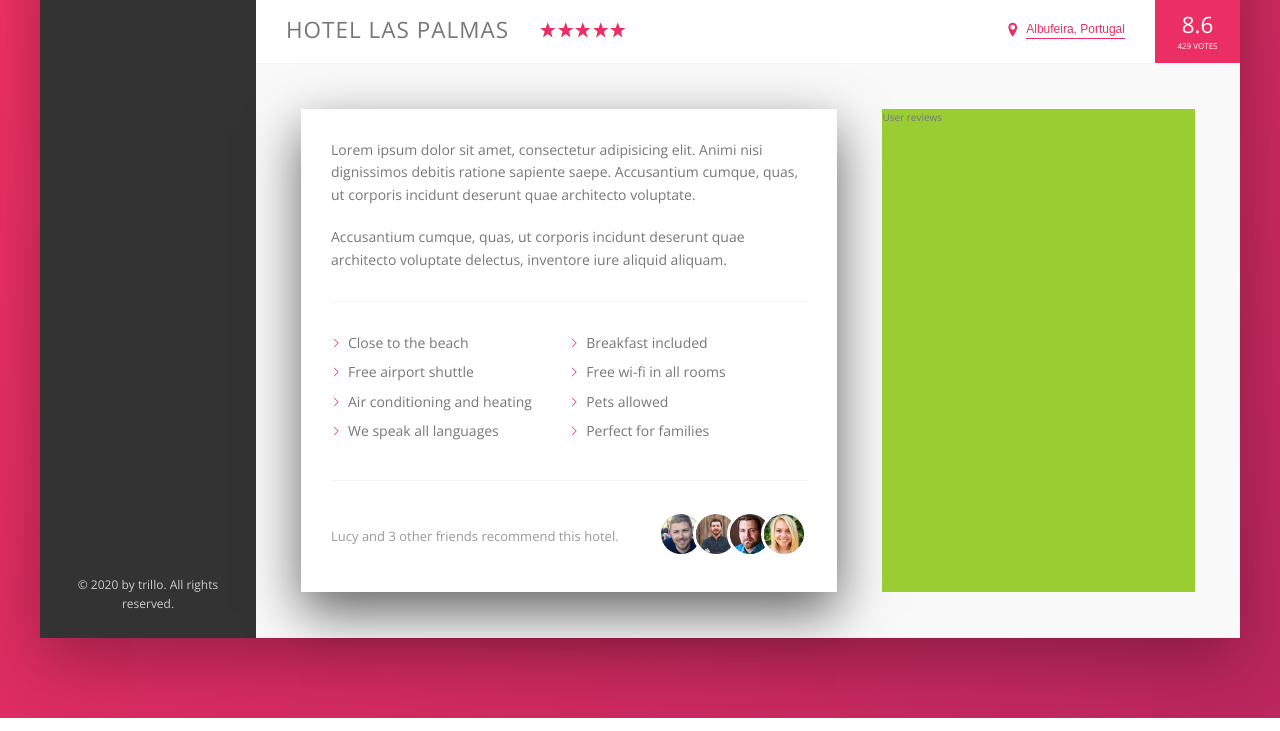
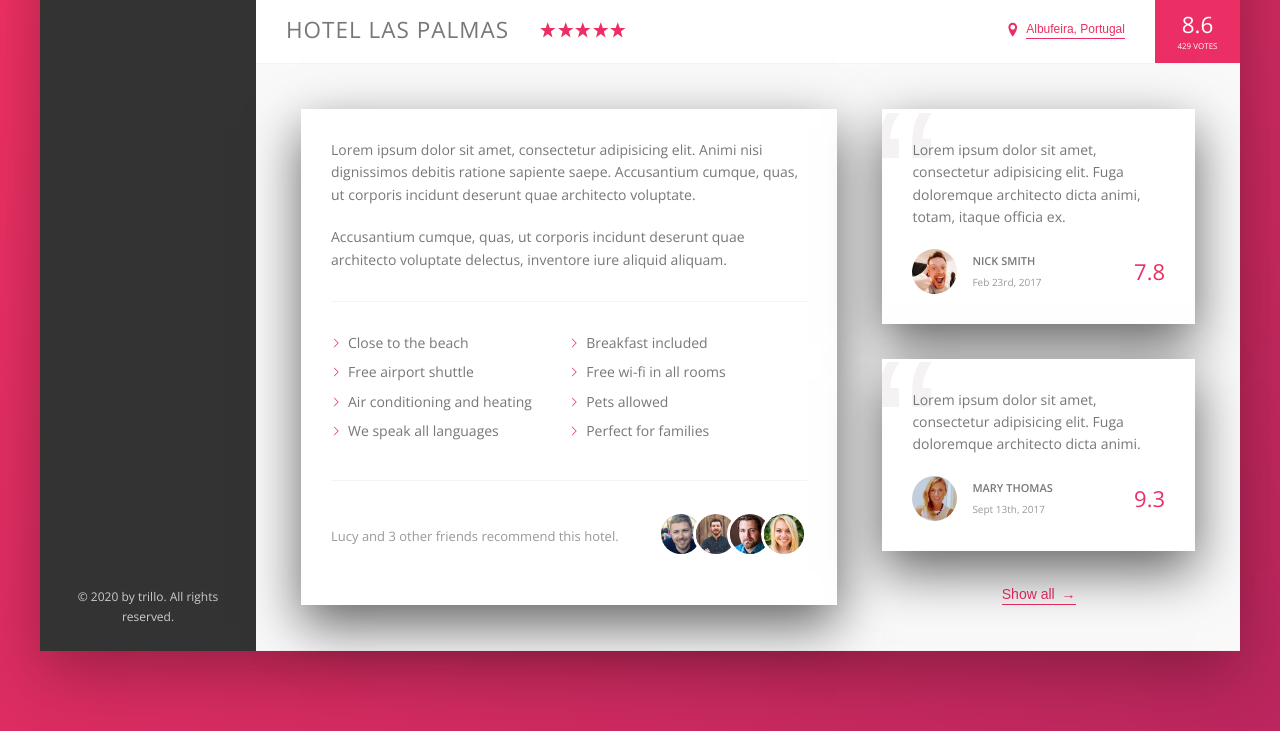
Before and after one commit to Lithium87/Trillo, a website: page index.html in a window 1280 px wide. Shown: the part 538-1269 px from the top of the page. Drawn offline with nearby package versions, Linux system fonts and the light colour scheme.

Commit message:
Building the User Reviews Section

```diff
--- a/css/style.css
+++ b/css/style.css
@@ -67,13 +67,13 @@ body {
   flex: 1; }
 
 .detail {
+  font-size: 1.4rem;
   display: flex;
   padding: 4.5rem;
   background-color: var(--color-grey-light-1);
   border-bottom: var(--line); }
 
 .description {
-  font-size: 1.4rem;
   background-color: #fff;
   box-shadow: var(--shadow-light);
   padding: 3rem;
@@ -81,8 +81,10 @@ body {
   margin-right: 4.5rem; }
 
 .user-reviews {
-  background-color: yellowgreen;
-  flex: 1; }
+  flex: 1;
+  display: flex;
+  flex-direction: column;
+  align-items: center; }
 
 .logo {
   height: 3.25rem;
@@ -263,8 +265,13 @@ body {
   background-color: transparent;
   cursor: pointer;
   transition: all .2s; }
+  .btn-inline span {
+    margin-left: 3px;
+    transition: margin-left .2s; }
   .btn-inline:hover {
     color: var(--color-grey-dark-1); }
+    .btn-inline:hover span {
+      margin-left: 8px; }
   .btn-inline:focus {
     outline: none;
     animation: pulsate 1s infinite; }
@@ -321,3 +328,47 @@ body {
     border: 3px solid #fff; }
     .recommend__photo:not(:last-child) {
       margin-right: -1.5rem; }
+
+.review {
+  background-color: #fff;
+  box-shadow: var(--shadow-light);
+  padding: 3rem;
+  margin-bottom: 3.5rem;
+  position: relative;
+  overflow: hidden; }
+  .review__text {
+    margin-bottom: 2rem;
+    z-index: 10;
+    position: relative; }
+  .review__user {
+    display: flex;
+    align-items: center; }
+  .review__photo {
+    height: 4.5rem;
+    width: 4.5rem;
+    border-radius: 50%;
+    margin-right: 1.5rem; }
+  .review__user-box {
+    margin-right: auto; }
+  .review__user-name {
+    font-size: 1.1rem;
+    font-weight: 600;
+    text-transform: uppercase;
+    margin-bottom: .4rem; }
+  .review__user-date {
+    font-size: 1rem;
+    color: var(--color-grey-dark-3); }
+  .review__rating {
+    color: var(--color-primary);
+    font-size: 2.2rem;
+    font-weight: 300; }
+  .review::before {
+    content: "\201C";
+    position: absolute;
+    top: -2.75rem;
+    left: -1rem;
+    line-height: 1;
+    font-size: 20rem;
+    color: var(--color-grey-light-2);
+    font-family: sans-serif;
+    z-index: 1; }
--- a/index.html
+++ b/index.html
@@ -157,7 +157,33 @@
                         </div>
                     </div>
                     <div class="user-reviews">
-                        User reviews
+                        <figure class="review">
+                            <blockquote class="review__text">
+                                Lorem ipsum dolor sit amet, consectetur adipisicing elit. Fuga doloremque architecto dicta animi, totam, itaque officia ex.
+                            </blockquote>
+                            <figcaption class="review__user">
+                                <img src="img/user-1.jpg" alt="User 1" class="review__photo">
+                                <div class="review__user-box">
+                                    <p class="review__user-name">Nick Smith</p>
+                                    <p class="review__user-date">Feb 23rd, 2017</p>
+                                </div>
+                                <div class="review__rating">7.8</div>
+                            </figcaption>
+                        </figure>
+                        <figure class="review">
+                            <blockquote class="review__text">
+                                Lorem ipsum dolor sit amet, consectetur adipisicing elit. Fuga doloremque architecto dicta animi.
+                            </blockquote>
+                            <figcaption class="review__user">
+                                <img src="img/user-2.jpg" alt="User 2" class="review__photo">
+                                <div class="review__user-box">
+                                    <p class="review__user-name">Mary Thomas</p>
+                                    <p class="review__user-date">Sept 13th, 2017</p>
+                                </div>
+                                <div class="review__rating">9.3</div>
+                            </figcaption>
+                        </figure>
+                        <button class="btn-inline">Show all <span>&rarr;</span></button>
                     </div>
                 </div>
             </main>
```
